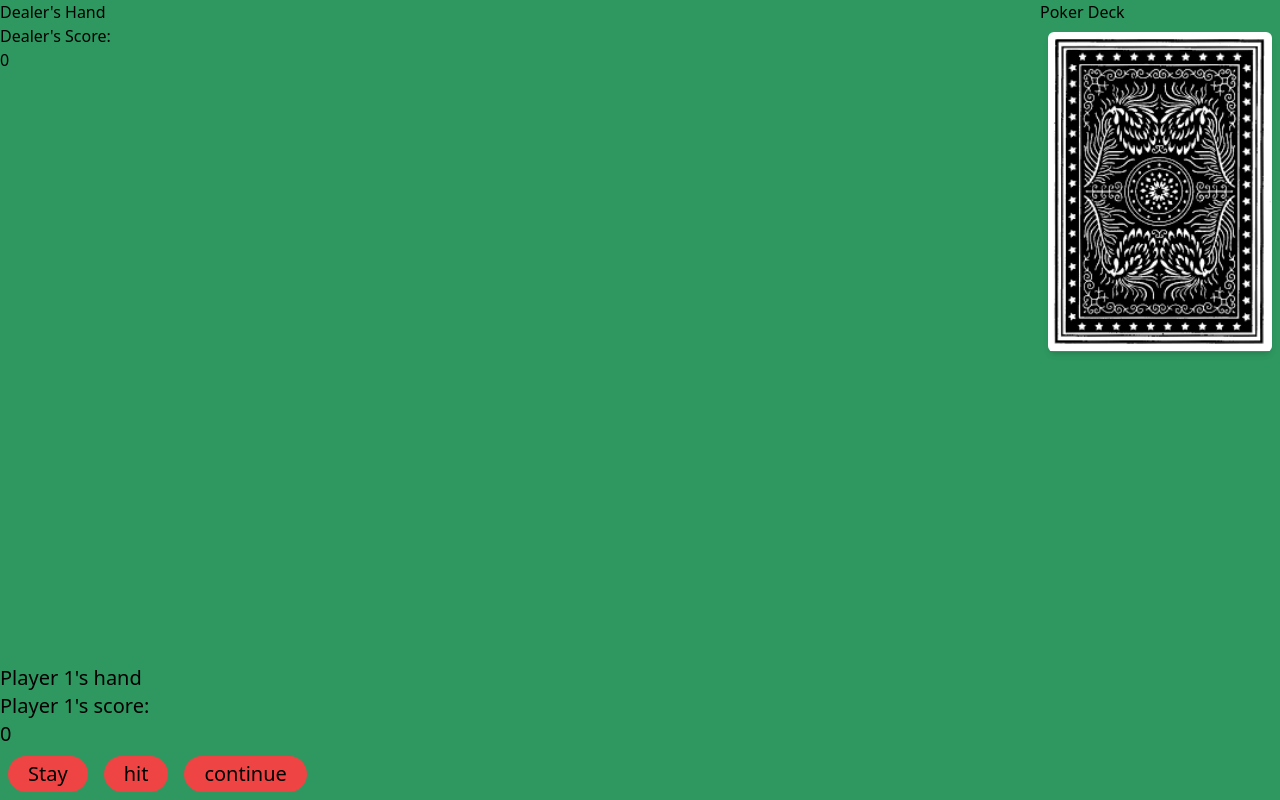
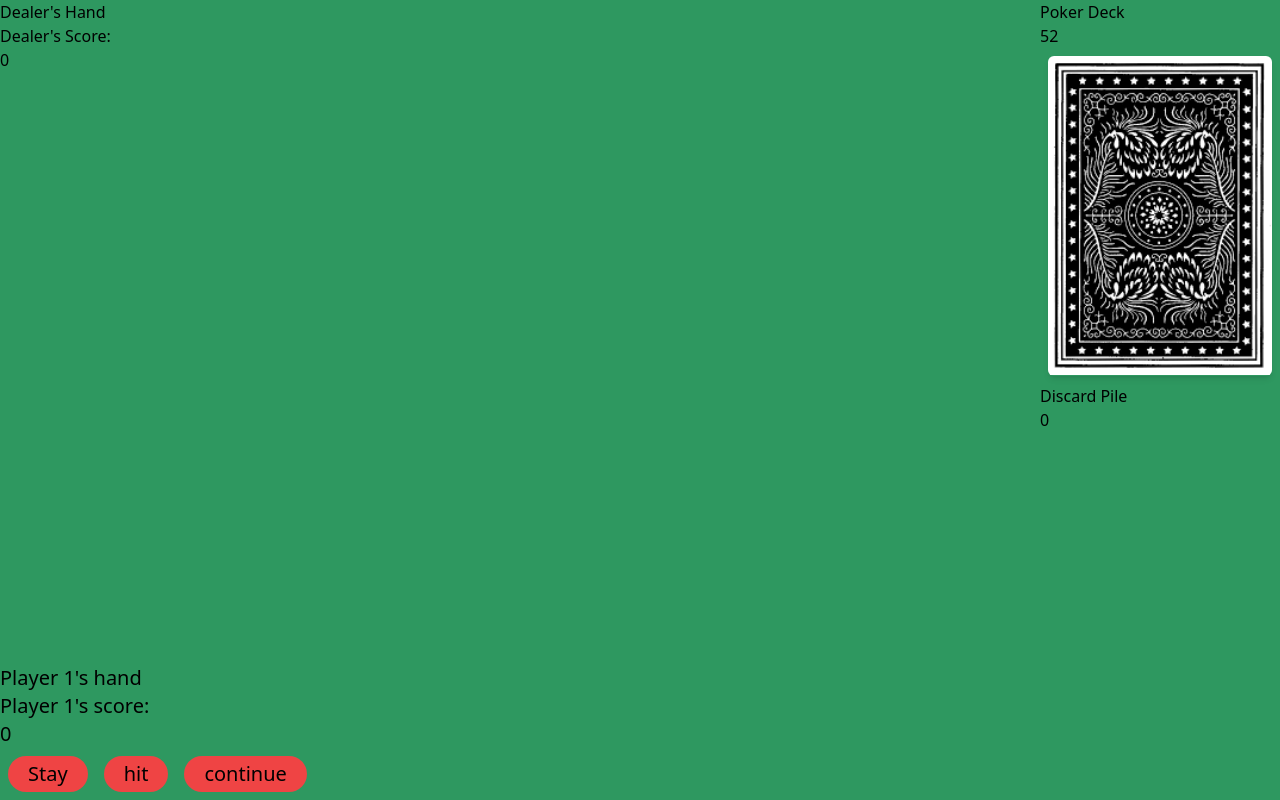
Before and after one commit to BoboJeager/blackjack, a Vue app: page / in a window 1280 px wide. Built offline with nearby package versions, Linux system fonts and the light colour scheme.

Commit message:
fix discard pile not rendering

```diff
--- a/src/components/DeckPile.vue
+++ b/src/components/DeckPile.vue
@@ -1,24 +1,40 @@
-<!-- Inside a Vue component -->
 <template>
     <div>
-        <div>
-            <h2>Poker Deck</h2>
-              <Card :card="pokerDeck[0]"/>
-        </div>
-        <div v-if="discardPile.length > 0">
-            <h2>Discard Pile</h2>
-              <Card :card="discardPile[0]" :canFlip="true"/>
-        </div>
+      <div>
+        <h2>Poker Deck</h2>
+        <h2>{{ deckStore.pokerDeck.length }}</h2>
+        <Card :card="pokerDeck[0]" />
+      </div>
+      <div>
+        <h2>Discard Pile</h2>
+        <h2>{{ deckStore.discardPile.length }}</h2>
+        <Card v-if="deckStore.discardPile.length > 0" :card="discardPile[0]" :canFlip="true" />
+      </div>
     </div>
   </template>
 
   <script setup lang="ts">
   import { deckStates } from "../states/deck-data";
   import Card from "../components/Card.vue";
+  import { ref, onUpdated } from "vue";
+  import { Deck } from "../types/deck-types";
 
   const deckStore = deckStates();
   deckStore.initializeDeck();
   deckStore.shuffleDeck();
   const pokerDeck = deckStore.pokerDeck;
   const discardPile = deckStore.discardPile;
+
+  let hasReshuffled = false;
+
+
+  onUpdated(() => {
+    if (deckStore.pokerDeck.length < 15) {
+      deckStore.pokerDeck = deckStore.reshuffle(pokerDeck, discardPile);
+      deckStore.discardPile = [] as Deck;
+      hasReshuffled = true;
+    }else{
+        hasReshuffled = false;
+    }
+  });
   </script>
--- a/src/states/deck-data.ts
+++ b/src/states/deck-data.ts
@@ -79,8 +79,10 @@ export const deckStates = defineStore({
     dealCard(): Card {
       return this.pokerDeck.pop() as Card;
     },
-    reshuffle() {
-      this.pokerDeck = this.pokerDeck.concat(this.discardPile);
+    reshuffle(pokerDeck: Deck, discardPile: Deck) {
+        const combinedDeck = [...pokerDeck, ...discardPile];
+        this.shuffleDeck();
+        return combinedDeck;
     },
   },
 });
--- a/src/states/game-data.ts
+++ b/src/states/game-data.ts
@@ -58,12 +58,6 @@ export const useGameStore = defineStore({
         this.gameState = 'player_win';
       }
     },
-    reshuffleDeck() {
-        //if poker deck is less than 15 cards, reshuffle
-        if (this.deckStore.pokerDeck.length < 15) {
-            this.deckStore.initializeDeck();
-        }
-    },
     contiueGame(){
         this.gameState = 'initial_deal';
     }
```
